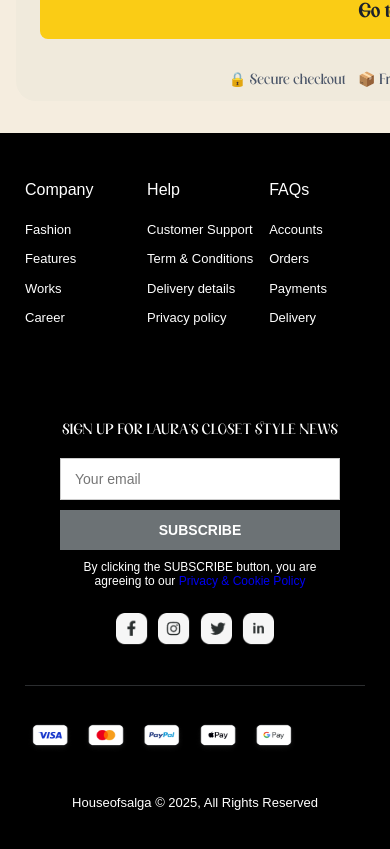
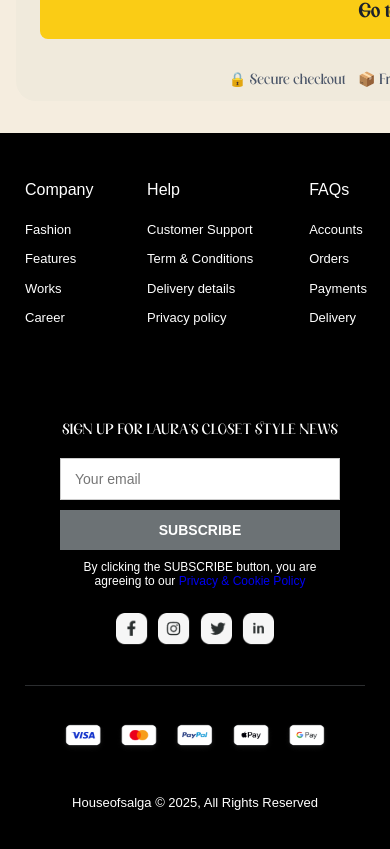
Before and after one commit to Fuchsius/HouseOfSalga, a React (Create React App) app in the folder frontend/: page /cart in a window 390 px wide. Shown: the part 1089-1938 px from the top of the page. Built offline with nearby package versions, Linux system fonts and the light colour scheme; no server answers; a web font is replaced by a local one.

Commit message:
Update Footer.css

```diff
--- a/frontend/src/Components/Footer/Footer.css
+++ b/frontend/src/Components/Footer/Footer.css
@@ -24,7 +24,7 @@
 }
 
 .footer-left .footer-section:nth-child(3) {
-  margin-left: 0px;
+  margin-left: 40px;
 }
 
 .footer-right {
@@ -398,3 +398,28 @@
     height: 35px;
   }
 }
+
+@media screen and (max-width: 905px) {
+  .footer-copy {
+    text-align: center;
+    width: 100%;
+    order: 2; /* ensures it goes below payments if needed */
+  }
+}
+@media screen and (max-width: 905px) {
+  .footer-bottom {
+    justify-content: center;
+    flex-direction: column;
+  }
+
+  .footer-payments {
+    justify-content: center;
+    flex-wrap: nowrap;
+  }
+
+  .footer-copy {
+    text-align: center;
+    width: 100%;
+    order: 2;
+  }
+}
```
